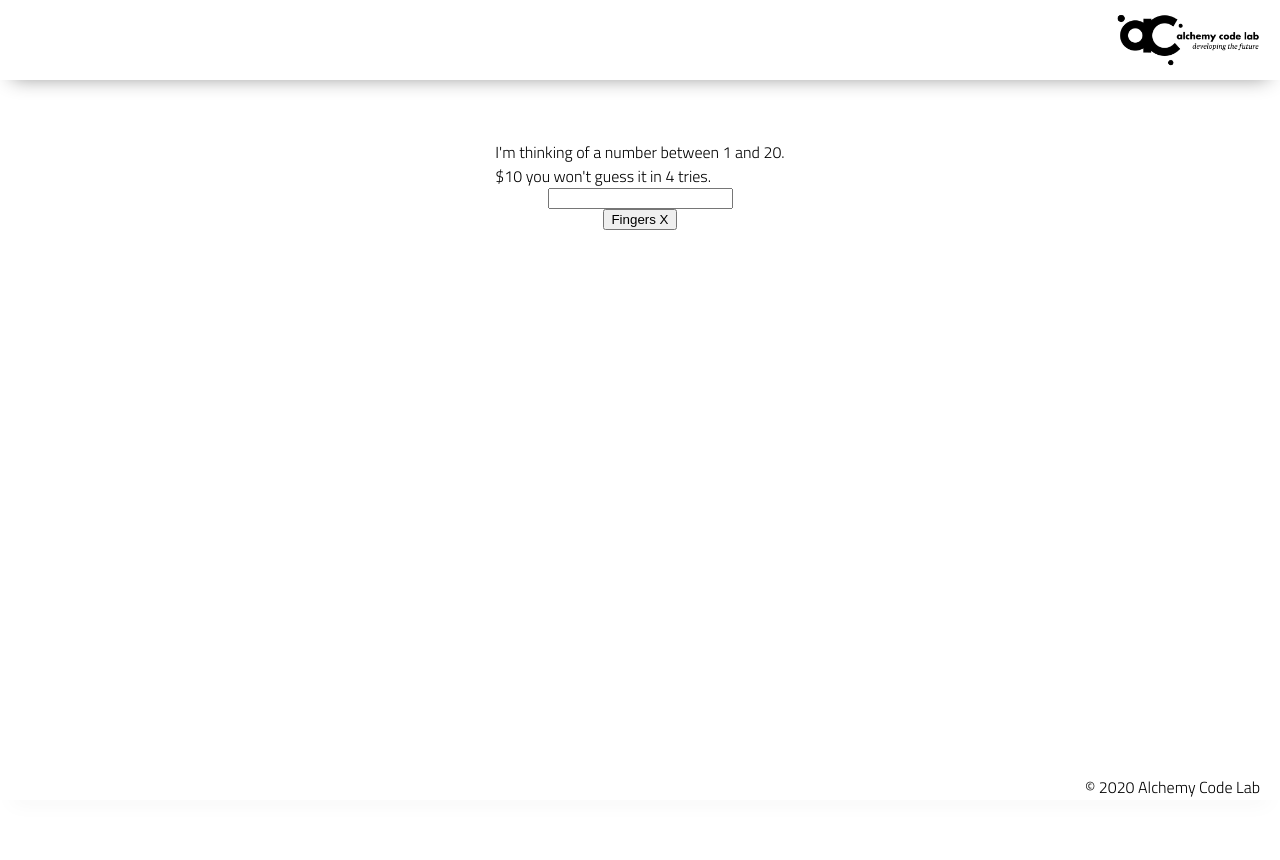
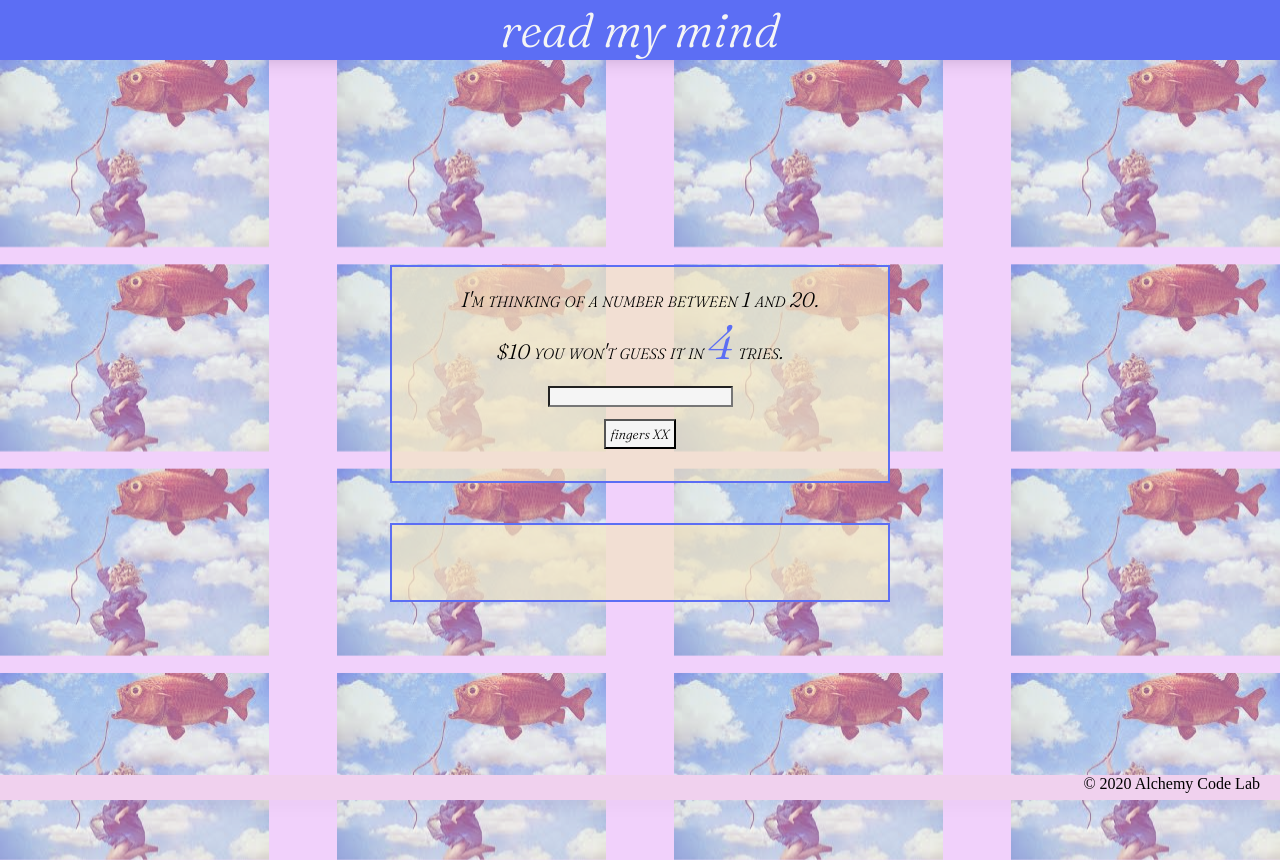
Before and after one commit to kat-sauma/lab-02-guess-a-number, a plain HTML site: page index.html in a window 1280 px wide. Before the commit the page ends 800 px from the top, so only its background shows below. Drawn offline with Linux system fonts and the light colour scheme.

Commit message:
CSS updates background image, colors, font, borders, title. fixed reset button to delete loser message and totally reset look of page

```diff
--- a/app.js
+++ b/app.js
@@ -47,7 +47,7 @@ resetButton.addEventListener('click', () => {
     triesLeftSpan.textContent = remainingTries;
     numberInput.value = '';
     messageResponse.classList.add('hidden');
+    loserResponse.classList.add('hidden');
     secretNumber = Math.ceil(Math.random() * 20);
     guessButton.disabled = false;
-
-})
+});
--- a/index.html
+++ b/index.html
@@ -5,7 +5,8 @@
     <meta charset="UTF-8">
     <meta name="viewport" content="width=device-width, initial-scale=1.0">
     <meta http-equiv="X-UA-Compatible" content="ie=edge">
-    <link href="https://fonts.googleapis.com/css2?family=Titillium+Web:wght@300&display=swap" rel="stylesheet">
+    <link rel="preconnect" href="https://fonts.gstatic.com">
+    <link href="https://fonts.googleapis.com/css2?family=Fraunces:ital,wght@1,300&display=swap" rel="stylesheet">
     <link rel="stylesheet" href="styles/reset.css">
     <link rel="stylesheet" href="styles/style.css">
     <link rel="stylesheet" href="styles/home.css">
@@ -14,16 +15,15 @@
 
 <body>
     <header>
-        <div class="gutter-right logo">
-            <img src="assets/big-logo.png" />
-        </div>
+        <div class="title">
+            <h1>read my mind</h1>
     </header>
     <main>
         <section class="container">
             <div id="instructions">I'm thinking of a number between 1 and 20.<br>$10 you won't guess it in <span
                     id="number-span">4</span> tries.</div>
             <input id="number-guess" type="number" />
-            <button id="guess-submit">Fingers X</button>
+            <button id="guess-submit">fingers XX</button>
         </section>
         <section class="responses">
             <div id="message"></div>
--- a/styles/style.css
+++ b/styles/style.css
@@ -6,20 +6,19 @@ body {
     --color3: hsla(200, 61%, 56%, 1);
     --color4: hsla(187, 41%, 94%, 1);
     --color5: hsla(170, 28%, 95%, 1); */
-/*
-    /* --color1: hsla(45, 86%, 83%, 1);
-    --color2: hsla(135, 65%, 98%, 1);
-    --color3: hsla(315, 37%, 86%, 1);
-    --color4: hsla(45, 73%, 98%, 1);
-    --color5: hsla(224, 40%, 79%, 1); */
 
-    --header-height: 80px;
+    --color1: rgba(242, 230, 194, 0.7);
+    --color2: rgb(165, 245, 178);
+    --color3: rgb(240, 209, 238);
+    --color4: rgb(240, 152, 104);
+    --color5: rgb(92, 110, 244);
+
+    --header-height: 60px;
     --shadow: 0px 10px 20px -12px rgba(0,0,0,0.45);
-    --gutter: 30px;
+    --gutter: 20px;
     --footer-height: 25px;
 
-    font-family: 'Titillium Web', sans-serif;
-    background-color: var(--color2);
+
 }
 
 main {
@@ -28,11 +27,22 @@ main {
     justify-content: center;
     align-items: center;
     margin-bottom: calc(var(--footer-height));
+    background-image: url(../assets/girl-fish-balloon.jpeg);
+    height: 100%;
+    background-repeat: space;
+    background-blend-mode: screen;
+    background-color: rgba(230, 170, 247, 0.536);
+    font-family: 'Fraunces', serif;
+    font-weight: 800;
+    font-variant: small-caps;
+    font-size: 1.3rem;
+    text-align: center;
+    text-emphasis: ;
 }
 
 section {
-    background-color: var(--color5);
-    width: 1000px;
+    background-color: var(--color1);
+    width: 500px;
     max-width: 80%;
     display: flex;
     flex-direction: column;
@@ -42,15 +52,20 @@ section {
     padding-bottom: var(--gutter);
     margin-top: var(--gutter);
     margin-bottom: var(--gutter);
-    border: solid 2px var(--color1);
+    border: solid 2px var(--color5);
 }
 
 header {
     display: flex;
-    justify-content: flex-end;
-    background-color: var(--color3);
+    justify-content: center;
+    background-color: var(--color5);
     height: var(--header-height);
     box-shadow: var(--shadow);
+}
+.title {
+    font-family: 'Fraunces', serif;
+    font-size: 3rem;
+    color: whitesmoke;
 }
 
 footer {
@@ -60,18 +75,28 @@ footer {
     box-shadow: var(--shadow);
 }
 
+#number-span {
+    font-size: 3rem;
+    color: var(--color5);
+}
 
-h2 {
+.responses {
     font-size: 1.8rem;
-    font-weight: bold;
+}
+
+input {
+    margin-top: 15px;
+    background-color: whitesmoke;
+}
+button{
+    background-color: whitesmoke;
+    font-family: 'Fraunces', serif;
+    padding: 5px;
+    margin: 12px;
 }
 
 .gutter-right {
     margin-right: 20px;
-}
-
-.main-logo {
-    animation: pulse 5s infinite ease-in-out;
 }
 
 header img {
```
Also changed, not shown: assets/girl-fish-balloon.jpeg (added).
